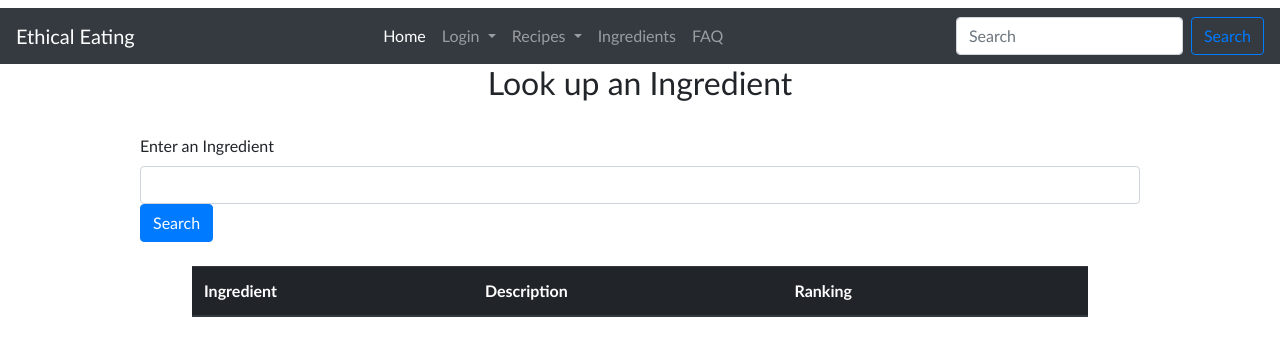
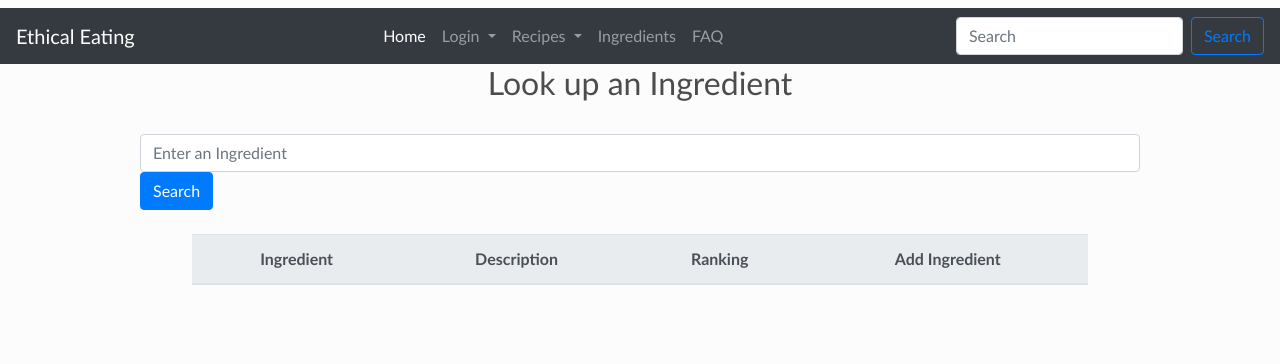
Before and after one commit to LRR19/EthicalPepperjack, a Flask app: page /guest in a window 1280 px wide. Shown: the top 364 px of the page. Run offline with Flask 2, Linux system fonts and the light colour scheme; lists and menus that the app fills with data are empty; some libraries are stand-ins or nearby versions.

Commit message:
Lots of css changes

```diff
--- a/flaskr/routes.py
+++ b/flaskr/routes.py
@@ -211,7 +211,6 @@ def recipe_display():
     #   Convert result tuple to list
     ingredient_list = list(execute_query(query))
 
-
     #   Pass the search query and the list of ingredients to
     #   the new html for display.
     return render_template('recipe_display.html', name=recipe_name,
--- a/flaskr/static/style.css
+++ b/flaskr/static/style.css
@@ -18,3 +18,15 @@
 	align-items: center;
 	margin-top: 20px;
 }
+body {
+	background-color: #FCFCFC;
+	color:#4c4c4c;
+}
+td {
+	text-align: center;
+	text-transform: capitalize;
+}
+th {
+	text-align:center;
+	text-transform: capitalize;
+}
--- a/flaskr/templates/add_ingredient.html
+++ b/flaskr/templates/add_ingredient.html
@@ -10,22 +10,21 @@
     <form action="add_ingredients" method="get">
 
         <div class="mx-auto" style="width: 1000px;">
-            <label for="search_recipe">Enter an Ingredient</label>
 
             <input type="search" class="form-control" id="search-field"
-                   aria-describedby="searchHelp" name="ingredient_name">
+                   aria-describedby="searchHelp" name="ingredient_name" placeholder="Enter an Ingredient">
             <button type="submit" class="btn btn-primary">Search</button>
         </div>
     </form>
     <br>
 
-    <table class="table table-striped table-dark mx-auto" style="width: 70%;">
-        <thead>
+    <table class="table table-hover" style="width: 70%;">
+        <thead class="thead-light">
         <tr>
             <th scope="col">Ingredient</th>
             <th scope="col">Description</th>
             <th scope="col">Ranking</th>
-            <th scope="col"></th>
+            <th scope="col">Add Ingredient</th>
         </tr>
         </thead>
         <tbody>
--- a/flaskr/templates/base.html
+++ b/flaskr/templates/base.html
@@ -3,8 +3,8 @@
 <head>
 	<meta charset="utf-8">
     <title>{% block title %}Index{% endblock %}</title>
+	<link rel="stylesheet" href="https://maxcdn.bootstrapcdn.com/bootstrap/4.0.0/css/bootstrap.min.css" integrity="sha384-Gn5384xqQ1aoWXA+058RXPxPg6fy4IWvTNh0E263XmFcJlSAwiGgFAW/dAiS6JXm" crossorigin="anonymous">
 	<link rel="stylesheet" href="{{url_for('static', filename='style.css')}}">
-	<link rel="stylesheet" href="https://maxcdn.bootstrapcdn.com/bootstrap/4.0.0/css/bootstrap.min.css" integrity="sha384-Gn5384xqQ1aoWXA+058RXPxPg6fy4IWvTNh0E263XmFcJlSAwiGgFAW/dAiS6JXm" crossorigin="anonymous">
 	<link href="//netdna.bootstrapcdn.com/font-awesome/3.2.1/css/font-awesome.css" rel="stylesheet">
 	<script src="https://use.fontawesome.com/d9bfb7c52b.js"></script>
 </head>
--- a/flaskr/templates/recipe_book/user.html
+++ b/flaskr/templates/recipe_book/user.html
@@ -12,6 +12,7 @@
                 <td scope="col-lg-12">Remove Recipe</td>
             </tr>
         </thead>
+        <!--Recipe[id,name,description]-->
         {% for recipe in recipes %}
         <tbody>
             <tr>
--- a/flaskr/templates/recipe_display.html
+++ b/flaskr/templates/recipe_display.html
@@ -1,7 +1,7 @@
 {% extends "base.html" %}
 {% block content  %}
 <div class="container-fluid">
-    <h1>{{name}}</h1>
+    <h1 style="text-transform:capitalize">{{name}}</h1>
     <table class="table table-hover">
         <thead class="thead-light">
             <tr>
--- a/flaskr/templates/search_recipe.html
+++ b/flaskr/templates/search_recipe.html
@@ -18,9 +18,9 @@
             <button type="submit" class="btn btn-primary">Search</button>
         </div>
         <br>
-        <table class="table table-striped table-dark mx-auto"
+        <table class="table table-hover"
                style="width: 1000px;">
-            <thead>
+            <thead class="thead-light">
             <tr>
                 <th scope="col">Recipe name</th>
                 <th scope="col">Description</th>
```
Also changed, not shown: flaskr/templates/search_category.html (+3 -5 lines), flaskr/templates/recipe_search.html (deleted).
